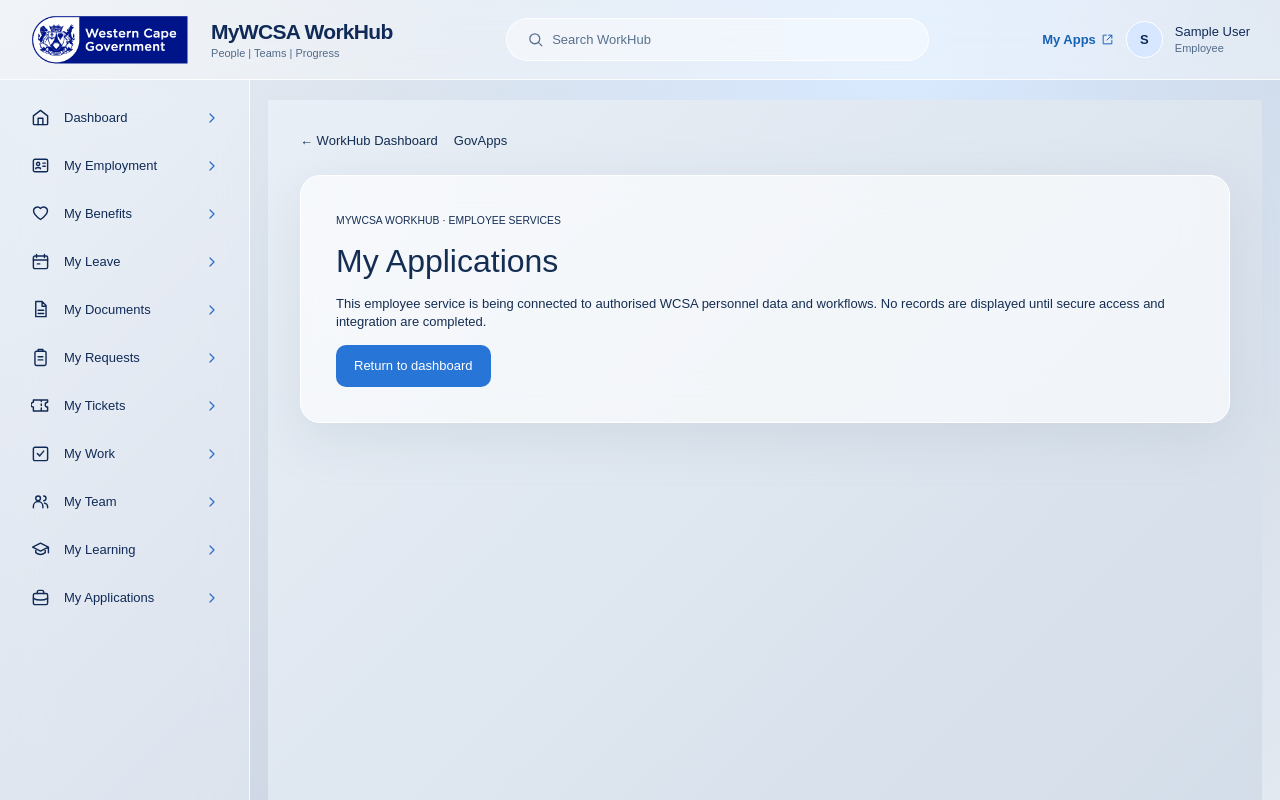
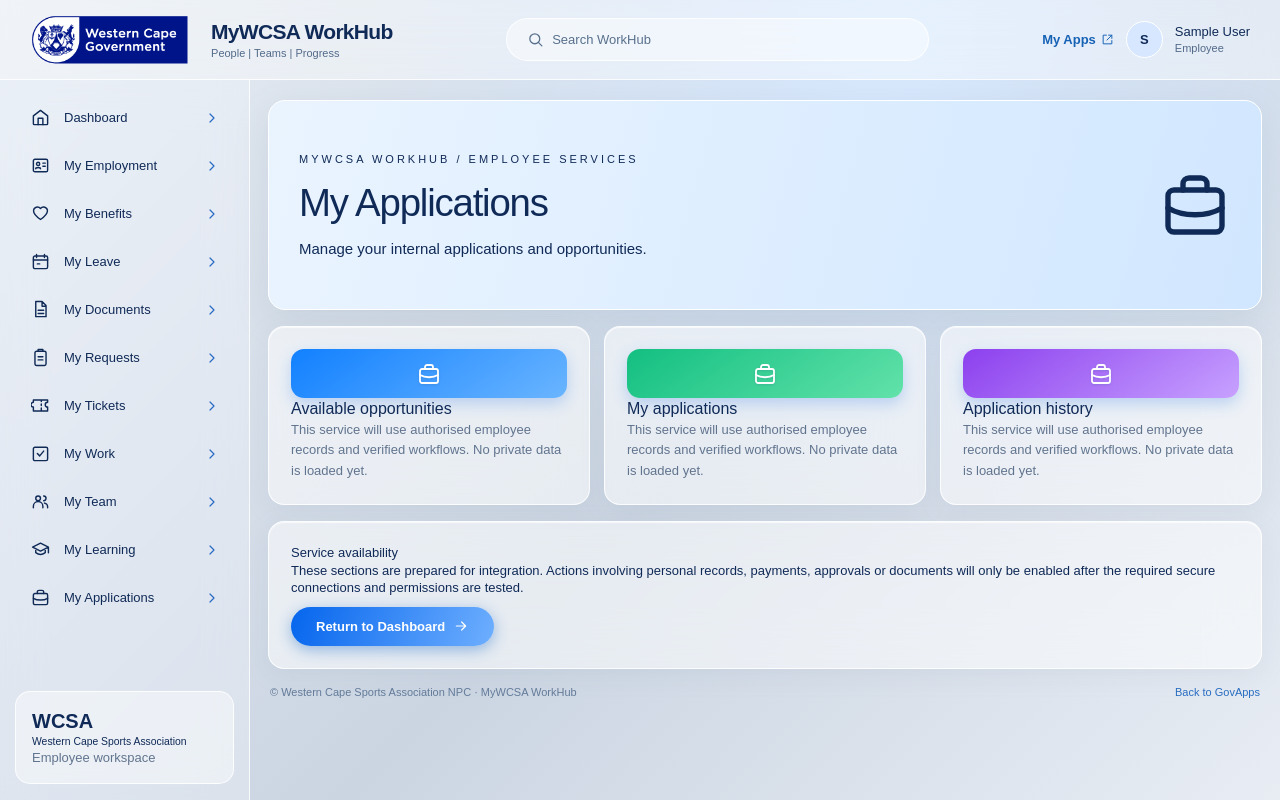
Before and after one commit to mywcsa/mywcsa_dev, a Next.js app: page /workhub/applications in a window 1280 px wide. Shown: the top 800 px of the page. Built offline with nearby package versions, Linux system fonts and the light colour scheme; no server answers; sample sign-in values are in the browser's storage.

Commit message:
Match all WorkHub service pages to shared dashboard design

```diff
--- a/app/workhub/[section]/page.tsx
+++ b/app/workhub/[section]/page.tsx
@@ -1,17 +1,22 @@
 import { auth } from "@/auth";
-import { redirect, notFound } from "next/navigation";
 import Link from "next/link";
-const pages: Record<string,string> = {
- employment:"My Employment",benefits:"My Benefits",leave:"My Leave",documents:"My Documents",requests:"My Requests",tickets:"My Tickets",work:"My Work",team:"My Team",learning:"My Learning",applications:"My Applications"
+import {notFound} from "next/navigation";
+import styles from "../workhub.module.css";
+import {WorkHubIcon,type WorkHubIconName} from "../WorkHubIcon";
+const pages:Record<string,{title:string;icon:WorkHubIconName;desc:string;items:string[]}> = {
+ benefits:{title:"My Benefits",icon:"heart",desc:"Your employee benefits and available programmes.",items:["Benefits overview","Benefit documents","Eligibility and enquiries"]},
+ leave:{title:"My Leave",icon:"calendar",desc:"Leave balances, requests and approval history.",items:["Leave balance","Apply for leave","Request history"]},
+ documents:{title:"My Documents",icon:"file",desc:"Your secure employment document centre.",items:["Employment documents","Payslips","Employment letters"]},
+ requests:{title:"My Requests",icon:"clipboard",desc:"Submit and follow HR and workplace service requests.",items:["New HR request","My submissions","Approval history"]},
+ tickets:{title:"My Tickets",icon:"ticket",desc:"Get help from the WorkHub service teams.",items:["Create a support ticket","My tickets","Help centre"]},
+ work:{title:"My Work",icon:"check",desc:"Your tasks, assignments and workplace progress.",items:["Assigned tasks","My projects","Activity"]},
+ team:{title:"My Team",icon:"users",desc:"Collaborate with your WCSA colleagues.",items:["Private chats","Groups & channels","Meetings","Newsletters"]},
+ learning:{title:"My Learning",icon:"graduation",desc:"Learning opportunities and professional development.",items:["Training catalogue","My learning","Qualifications"]},
+ applications:{title:"My Applications",icon:"briefcase",desc:"Manage your internal applications and opportunities.",items:["Available opportunities","My applications","Application history"]}
 };
-export default async function WorkHubSection({params}:{params:Promise<{section:string}>}) {
- const {section}=await params; const title=pages[section]; if(!title)notFound();
- const session=await auth();if(!session?.user)redirect("/login/staff?returnTo=%2Fworkhub%2F"+section);
- return <main style={{minHeight:"100vh",background:"linear-gradient(135deg,#e9eff6,#d2dce8)",padding:"32px",fontFamily:"Poppins,Arial,sans-serif",color:"#142d52"}}>
- <nav style={{marginBottom:25,display:"flex",gap:16}}><Link href="/workhub">← WorkHub Dashboard</Link><Link href="/my-apps">GovApps</Link></nav>
- <section style={{maxWidth:980,margin:"auto",padding:"35px",background:"rgba(255,255,255,.62)",border:"1px solid white",borderRadius:20,boxShadow:"0 15px 50px #8899aa30",backdropFilter:"blur(20px)"}}>
- <small>MYWCSA WORKHUB · EMPLOYEE SERVICES</small><h1 style={{fontSize:32,margin:"12px 0"}}>{title}</h1>
- <p>This employee service is being connected to authorised WCSA personnel data and workflows. No records are displayed until secure access and integration are completed.</p>
- <Link href="/workhub" style={{display:"inline-block",marginTop:15,padding:"12px 18px",background:"#2675d7",borderRadius:10,color:"#fff"}}>Return to dashboard</Link>
- </section></main>;
+export default async function WorkHubSection({params}:{params:Promise<{section:string}>}){
+ await auth();const {section}=await params;const page=pages[section];if(!page)notFound();
+ return <><section className={styles.hero} style={{minHeight:210,background:"linear-gradient(105deg,#eaf4ff,#d1e7ff)"}}><div className={styles.heroOverlay}><span className={styles.eyebrow}>MYWCSA WORKHUB / EMPLOYEE SERVICES</span><h1>{page.title}</h1><p>{page.desc}</p></div><div className={styles.heroQuote}><WorkHubIcon name={page.icon} size={72}/></div></section>
+ <div className={styles.panels} style={{marginTop:16,gridTemplateColumns:"repeat(auto-fit,minmax(245px,1fr))"}}>{page.items.map((item,i)=><section className={styles.panel} style={{minHeight:170,padding:22}} key={item}><div className={styles.metricIcon} data-tone={i%4}><WorkHubIcon name={page.icon} size={24}/></div><h2 style={{fontSize:16}}>{item}</h2><p style={{color:"#61748e",lineHeight:1.6}}>This service will use authorised employee records and verified workflows. No private data is loaded yet.</p></section>)}</div>
+ <section className={styles.panel} style={{marginTop:16,minHeight:"auto",padding:22}}><h2>Service availability</h2><p>These sections are prepared for integration. Actions involving personal records, payments, approvals or documents will only be enabled after the required secure connections and permissions are tested.</p><Link className={styles.primary} href="/workhub">Return to Dashboard <WorkHubIcon name="arrow" size={16}/></Link></section></>;
 }
```
